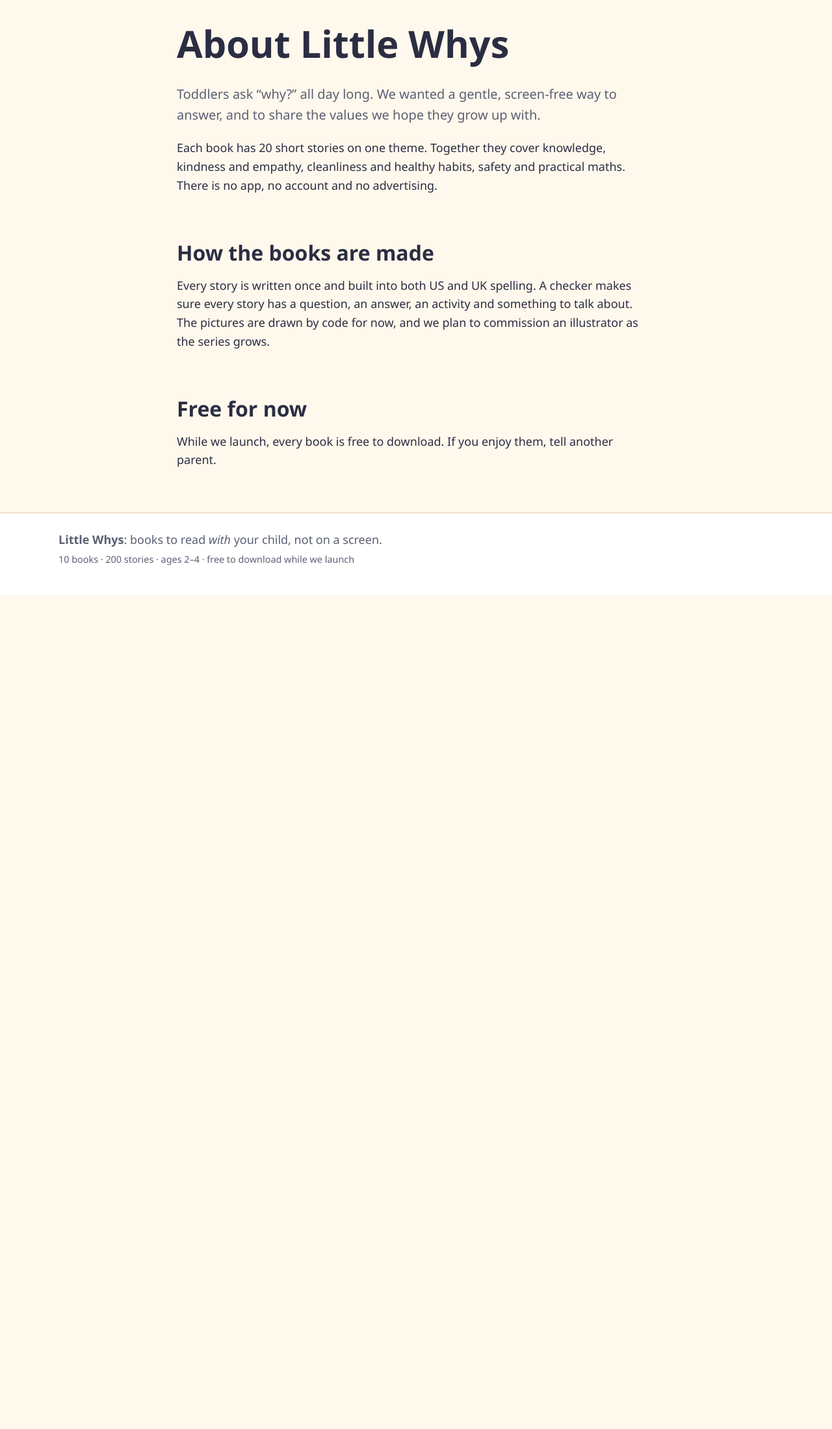
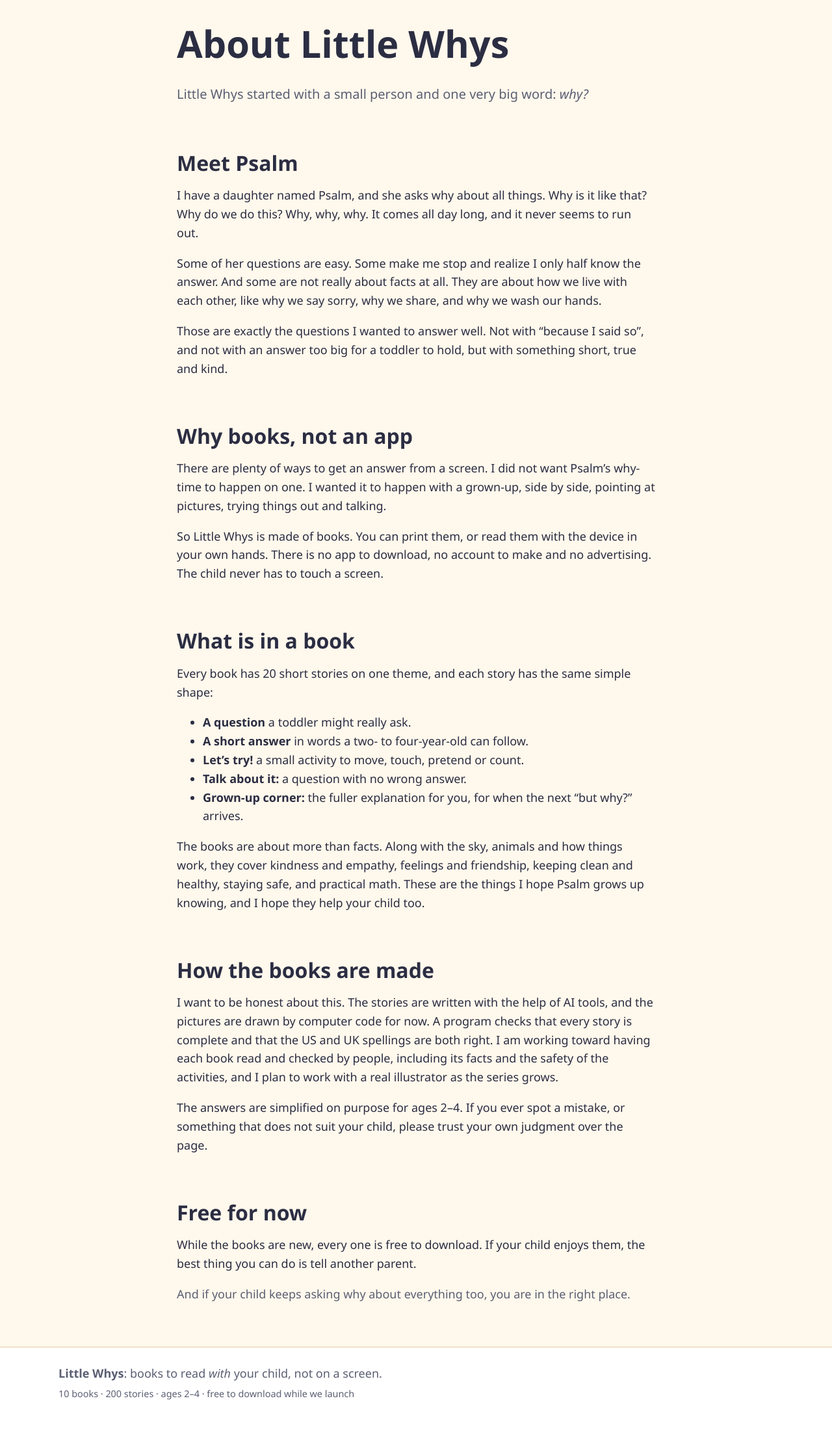
Before and after one commit to marktimothytabios/ai-kids-teacher, a FastAPI app: page /about in a window 1280 px wide. Shown: the part 63-2262 px from the top of the page at 65% size. Before the commit the page ends 979 px from the top, so only its background shows below. Run offline with FastAPI, Linux system fonts and the light colour scheme.

Commit message:
Rewrite the About page with the story behind Little Whys
Tell how a daughter's constant 'why' questions led to the books, why they
are books and not an app, what is in each story, and an honest note on how
they are made. Text follows the US/UK spelling switch.

Co-Authored-By: Claude Sonnet 5.5 <noreply@anthropic.com>
Claude-Session: https://claude.ai/code/session_014CWaM2ErozdtxApvHQRgpx

```diff
--- a/webapp/templates/about.html
+++ b/webapp/templates/about.html
@@ -1,13 +1,37 @@
 {% extends "base.html" %}
 {% block title %}About &middot; Little Whys{% endblock %}
+{% block description %}Little Whys began with a little girl named Psalm who asks why about everything. Screen-free picture books for parents and toddlers to read together.{% endblock %}
 {% block content %}
 <div class="wrap prose">
   <h1>About Little Whys</h1>
-  <p class="lead">Toddlers ask &ldquo;why?&rdquo; all day long. We wanted a gentle, screen-free way to answer, and to share the values we hope they grow up with.</p>
-  <p>Each book has 20 short stories on one theme. Together they cover knowledge, kindness and empathy, cleanliness and healthy habits, safety and practical maths. There is no app, no account and no advertising.</p>
+  <p class="lead">Little Whys started with a small person and one very big word: <em>why?</em></p>
+
+  <h2>Meet Psalm</h2>
+  <p>I have a daughter named Psalm, and she asks why about all things. Why is it like that? Why do we do this? Why, why, why. It comes all day long, and it never seems to run out.</p>
+  <p>Some of her questions are easy. Some make me stop and {{ 'realize' if spelling == 'us' else 'realise' }} I only half know the answer. And some are not really about facts at all. They are about how we live with each other, like why we say sorry, why we share, and why we wash our hands.</p>
+  <p>Those are exactly the questions I wanted to answer well. Not with &ldquo;because I said so&rdquo;, and not with an answer too big for a toddler to hold, but with something short, true and kind.</p>
+
+  <h2>Why books, not an app</h2>
+  <p>There are plenty of ways to get an answer from a screen. I did not want Psalm&rsquo;s why-time to happen on one. I wanted it to happen with a grown-up, side by side, pointing at pictures, trying things out and talking.</p>
+  <p>So Little Whys is made of books. You can print them, or read them with the device in your own hands. There is no app to download, no account to make and no advertising. The child never has to touch a screen.</p>
+
+  <h2>What is in a book</h2>
+  <p>Every book has 20 short stories on one theme, and each story has the same simple shape:</p>
+  <ul>
+    <li><strong>A question</strong> a toddler might really ask.</li>
+    <li><strong>A short answer</strong> in words a two- to four-year-old can follow.</li>
+    <li><strong>Let&rsquo;s try!</strong> a small activity to move, touch, pretend or count.</li>
+    <li><strong>Talk about it:</strong> a question with no wrong answer.</li>
+    <li><strong>Grown-up corner:</strong> the fuller explanation for you, for when the next &ldquo;but why?&rdquo; arrives.</li>
+  </ul>
+  <p>The books are about more than facts. Along with the sky, animals and how things work, they cover kindness and empathy, feelings and friendship, keeping clean and healthy, staying safe, and practical {{ 'math' if spelling == 'us' else 'maths' }}. These are the things I hope Psalm grows up knowing, and I hope they help your child too.</p>
+
   <h2>How the books are made</h2>
-  <p>Every story is written once and built into both US and UK spelling. A checker makes sure every story has a question, an answer, an activity and something to talk about. The pictures are drawn by code for now, and we plan to commission an illustrator as the series grows.</p>
+  <p>I want to be honest about this. The stories are written with the help of AI tools, and the pictures are drawn by computer code for now. A program checks that every story is complete and that the US and UK spellings are both right. I am working toward having each book read and checked by people, including its facts and the safety of the activities, and I plan to work with a real illustrator as the series grows.</p>
+  <p>The answers are simplified on purpose for ages 2&ndash;4. If you ever spot a mistake, or something that does not suit your child, please trust your own {{ 'judgment' if spelling == 'us' else 'judgement' }} over the page.</p>
+
   <h2>Free for now</h2>
-  <p>While we launch, every book is free to download. If you enjoy them, tell another parent.</p>
+  <p>While the books are new, every one is free to download. If your child enjoys them, the best thing you can do is tell another parent.</p>
+  <p class="muted">And if your child keeps asking why about everything too, you are in the right place.</p>
 </div>
 {% endblock %}
```
Also changed, not shown: tests/test_webapp.py (+8 -0 lines).
